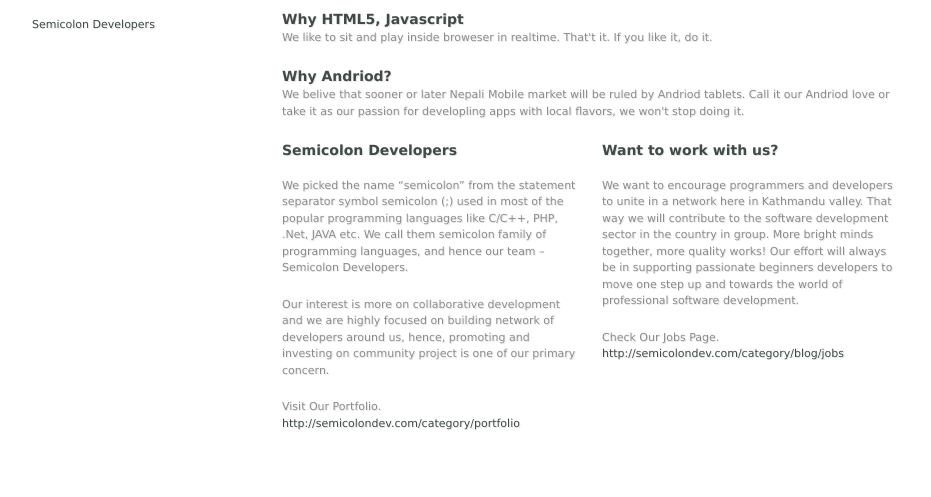
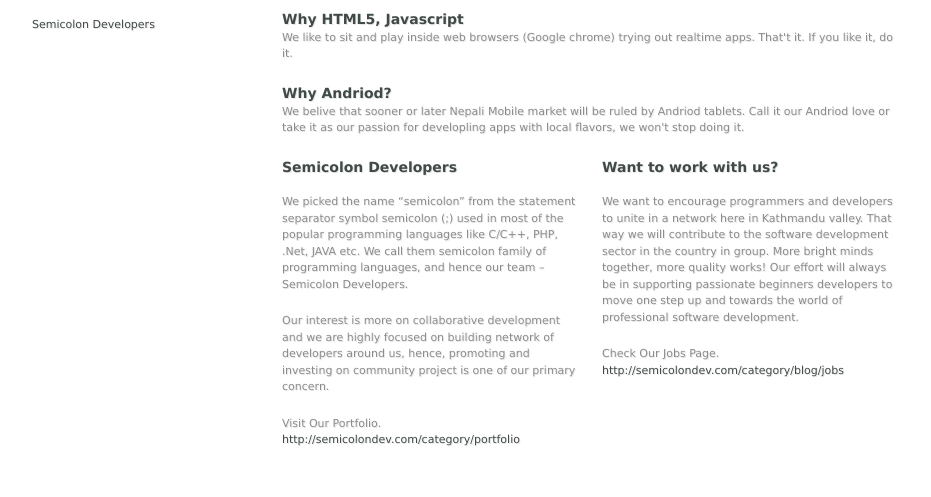
Before and after one commit to semicolondevelopers/labs, a plain HTML site: page index.html in a window 1280 px wide. Shown: the part 303-800 px from the top of the page, without its empty margins (128-1059 px from the left). Drawn offline with Linux system fonts and the light colour scheme.

Commit message:
corrected spelling mistakes at index page

```diff
--- a/index.html
+++ b/index.html
@@ -65,7 +65,7 @@
 				Why HTML5, Javascript
 			</h2>
 			<p>
-				We like to sit and play inside broweser in realtime. That't it. If you like it, do it.
+				We like to sit and play inside web browsers (Google chrome) trying out realtime apps. That't it. If you like it, do it.
 			</p>
 			<h2 class="semicolon-subtitle">
 				Why Andriod?
```
